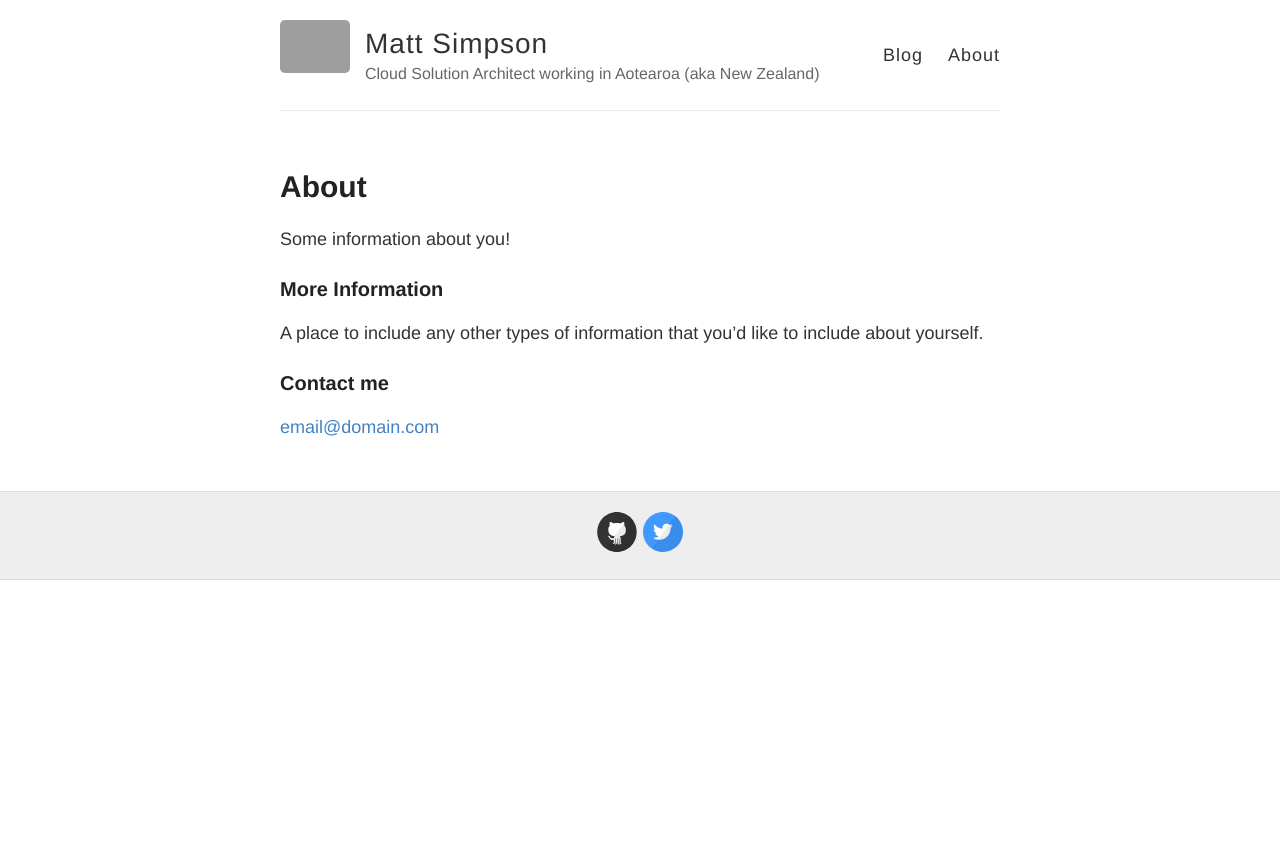
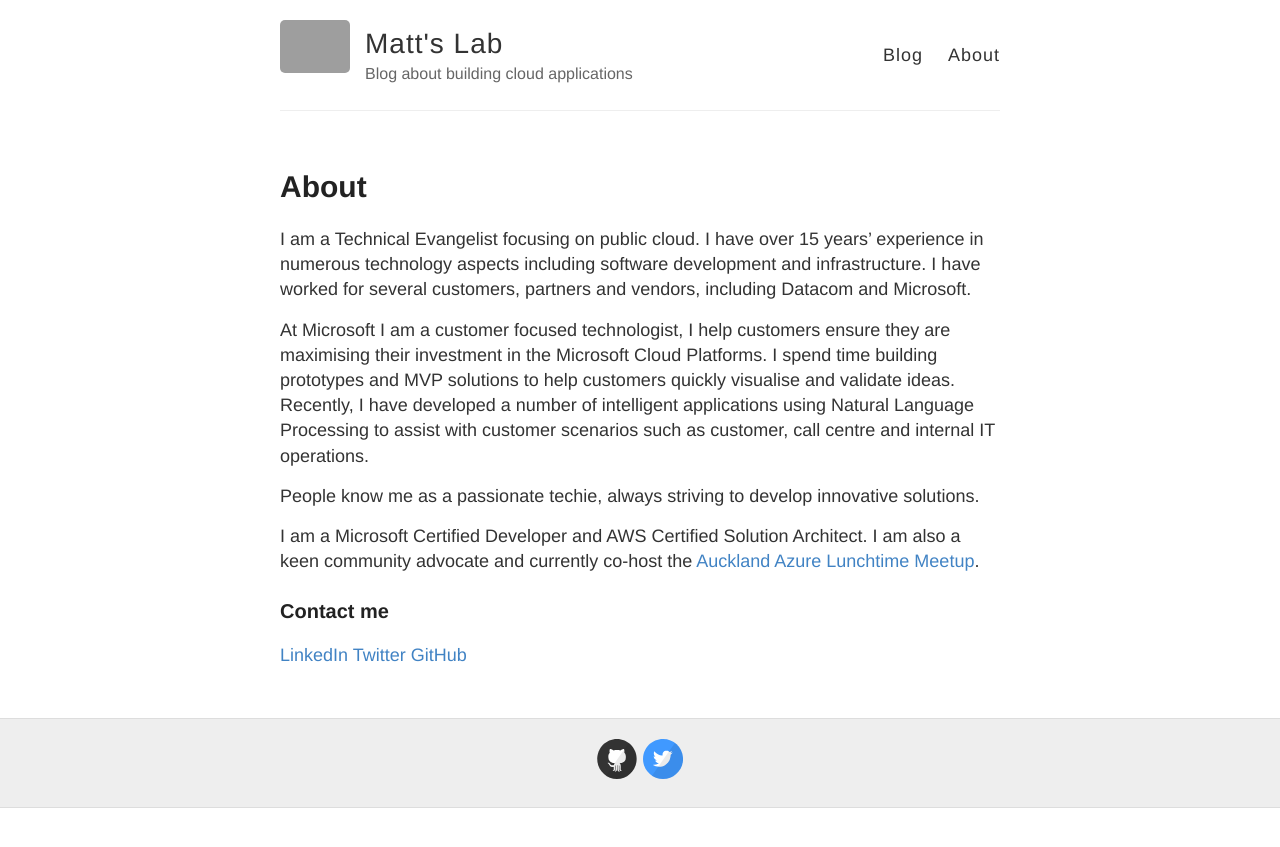
Before and after one commit to msimpsonnz/msimpsonnz.github.io, a Jekyll site: the page built from about.md, in a window 1280 px wide. Shown: the top 847 px of the page. Built offline with Jekyll 4.4.1, drawn with Linux system fonts in a browser that asks for light colours; grey boxes are pictures that could not be loaded.

Commit message:
Update about

```diff
--- a/_config.yml
+++ b/_config.yml
@@ -3,10 +3,10 @@
 #
 
 # Name of your site (displayed in the header)
-name: Matt Simpson
+name: Matt's Lab
 
 # Short bio or description (displayed in the header)
-description: Cloud Solution Architect working in Aotearoa (aka New Zealand)
+description: Blog about building cloud applications
 
 # URL of your avatar or profile pic (you could use your GitHub profile pic)
 avatar: https://raw.githubusercontent.com/msimpsonnz/msimpsonnz.github.io/master/images/mjs-logo.png
--- a/about.md
+++ b/about.md
@@ -4,12 +4,16 @@
 permalink: /about/
 ---
 
-Some information about you!
+I am a Technical Evangelist focusing on public cloud. I have over 15 years' experience in numerous technology aspects including software development and infrastructure. I have worked for several customers, partners and vendors, including Datacom and Microsoft.
 
-### More Information
+At Microsoft I am a customer focused technologist, I help customers ensure they are maximising their investment in the Microsoft Cloud Platforms. I spend time building prototypes and MVP solutions to help customers quickly visualise and validate ideas. Recently, I have developed a number of intelligent applications using Natural Language Processing to assist with customer scenarios such as customer, call centre and internal IT operations.
 
-A place to include any other types of information that you'd like to include about yourself.
+People know me as a passionate techie, always striving to develop innovative solutions.
+
+I am a Microsoft Certified Developer and AWS Certified Solution Architect. I am also a keen community advocate and currently co-host the [Auckland Azure Lunchtime Meetup](https://www.meetup.com/Auckland-Azure-Lunchtime-Meetup/).
 
 ### Contact me
 
-[email@domain.com](mailto:email@domain.com)
+[LinkedIn](https://www.linkedin.com/in/matt-simpson-nz)
+[Twitter](https://twitter.com/msimpsonnz)
+[GitHub](https://github.com/msimpsonnz)
```
